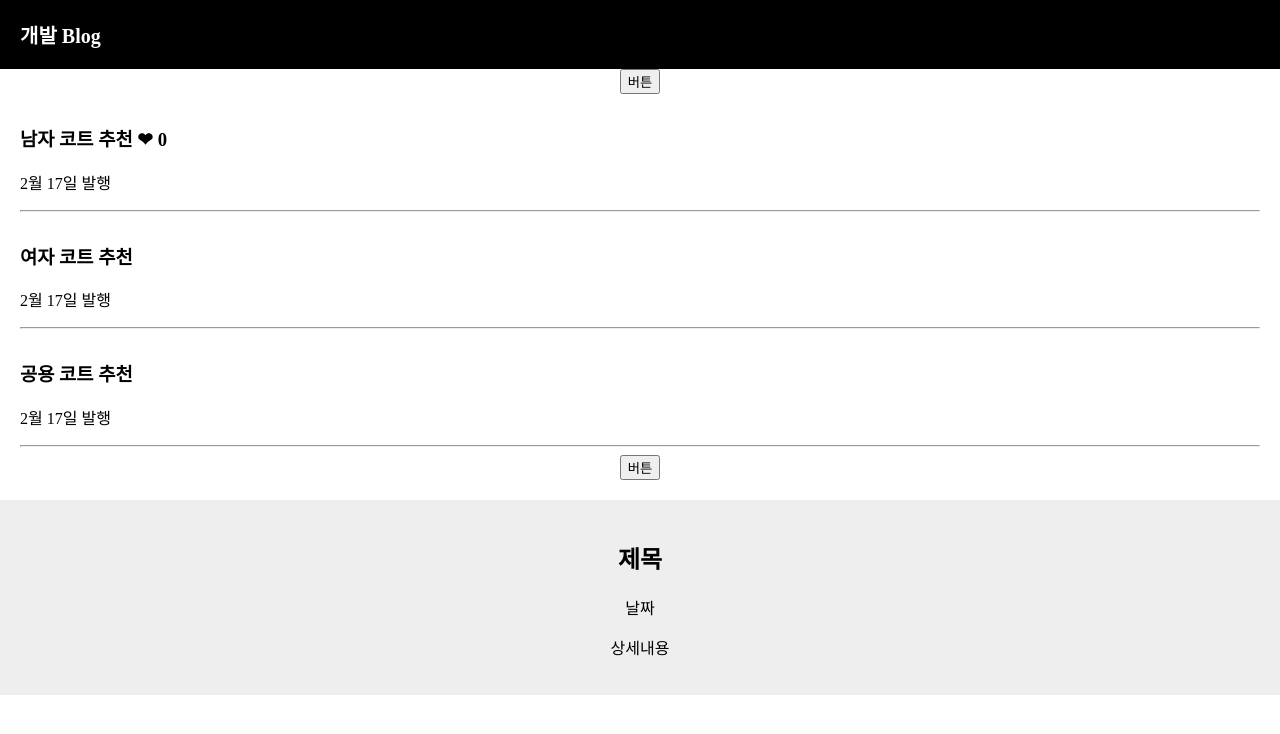
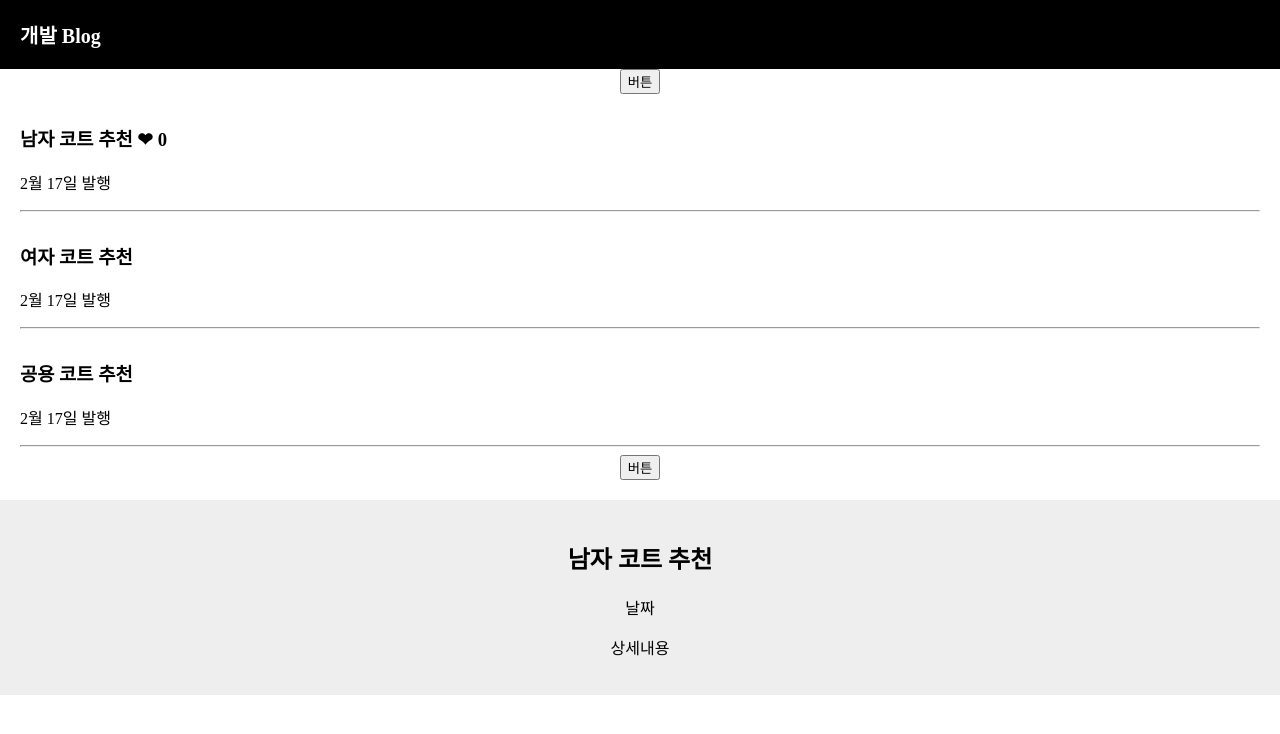
Before and after one commit to WonTaeJang/-, a React (Create React App) app in the folder React/blog/: page / in a window 1280 px wide. Both pictures are taken after a click on the element "공용 코트 추천". Shown: the top 734 px of the page. Built offline with nearby package versions, Linux system fonts and the light colour scheme.

Commit message:
React Props

```diff
--- a/React/blog/src/App.js
+++ b/React/blog/src/App.js
@@ -60,19 +60,22 @@ function App() {
       {/* if대신 삼항연산자 */}
       {
         // 모달창도 state데이터를 이용해서 관리한다.
-        modal === true ?  <Modal/> : null
+        // 부모 컴포넌트는 자식 컴포넌트에 state를 전달할 수 있다.
+        // props <자식컴포넌트 작명={state명}>
+        modal === true ?  <Modal 글제목={글제목}/> : null
       }
 
     </div>
   );
 }
 
-function Modal() {
+// props 부모에서 전달받은 props는 여기 다 들어있음
+function Modal(props) {
   return (
     <>
       <div>
         <div className='modal'>
-          <h2>제목</h2>
+          <h2>{props.글제목[0]}</h2>
           <p>날짜</p>
           <p>상세내용</p>
         </div>
```
